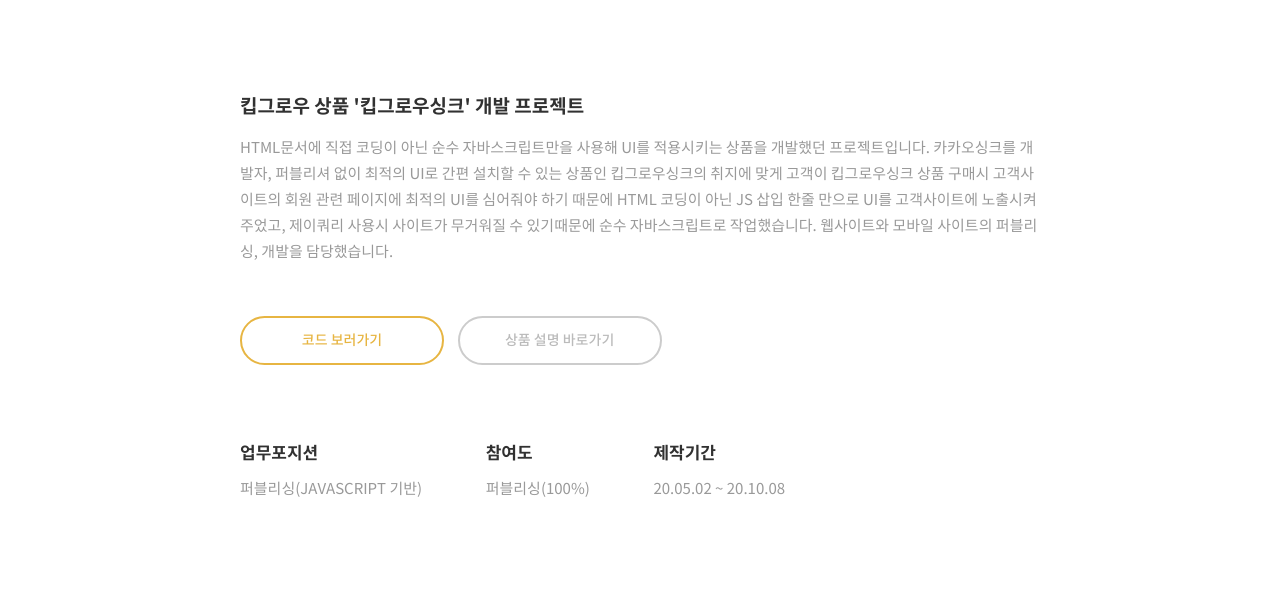
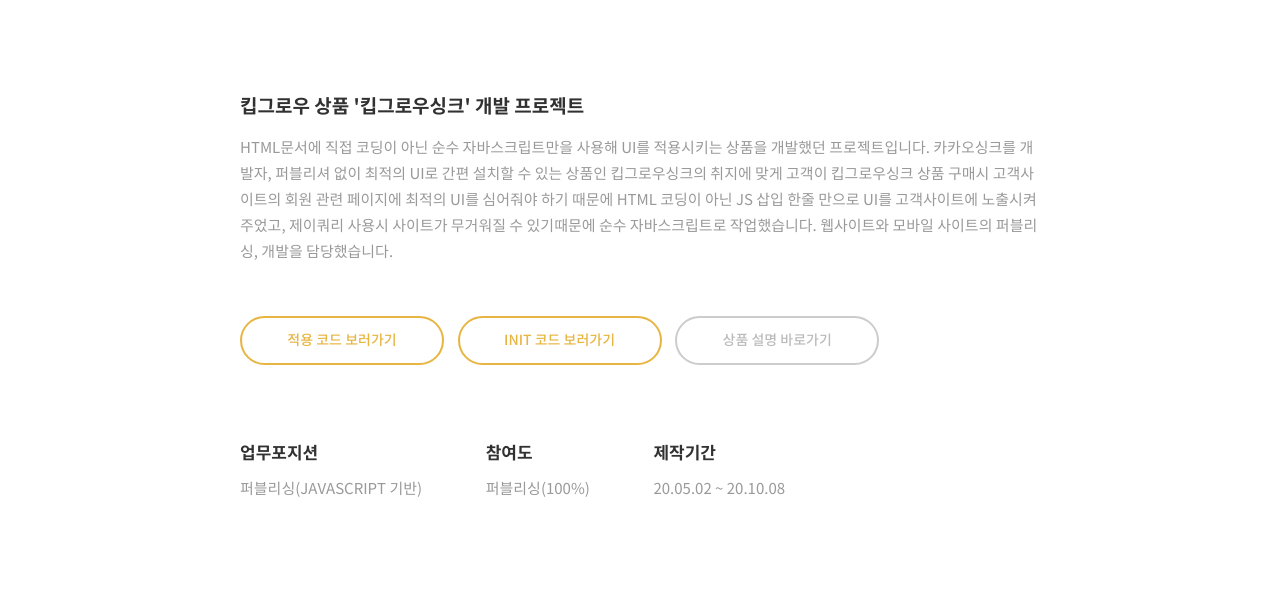
Before and after one commit to sy03549/sy03549.github.io, a plain HTML site: page work/keepgrowsync.html in a window 1280 px wide. Shown: the part 483-1077 px from the top of the page. Drawn offline with Linux system fonts and the light colour scheme.

Commit message:
Add files via upload

```diff
--- a/work/keepgrowsync.html
+++ b/work/keepgrowsync.html
@@ -39,7 +39,8 @@
                         </p>
                     </div>
                     <div class="goSiteBtn">
-                        <a href="#empty" target="_blank">코드 보러가기</a>
+                        <a href="https://github.com/sy03549/sy03549.github.io/blob/master/keepgrowsync/kg_kakaosync_company.js" target="_blank">적용 코드 보러가기</a>
+                        <a href="https://github.com/sy03549/sy03549.github.io/blob/master/keepgrowsync/kg_kakaosyncInit_pc.js" target="_blank">INIT 코드 보러가기</a>
                         <a href="https://app.keepgrow.com/admin/products/process-templates/71" class="demo" target="_blank">상품 설명 바로가기</a>
                     </div>
                 </div>
```
